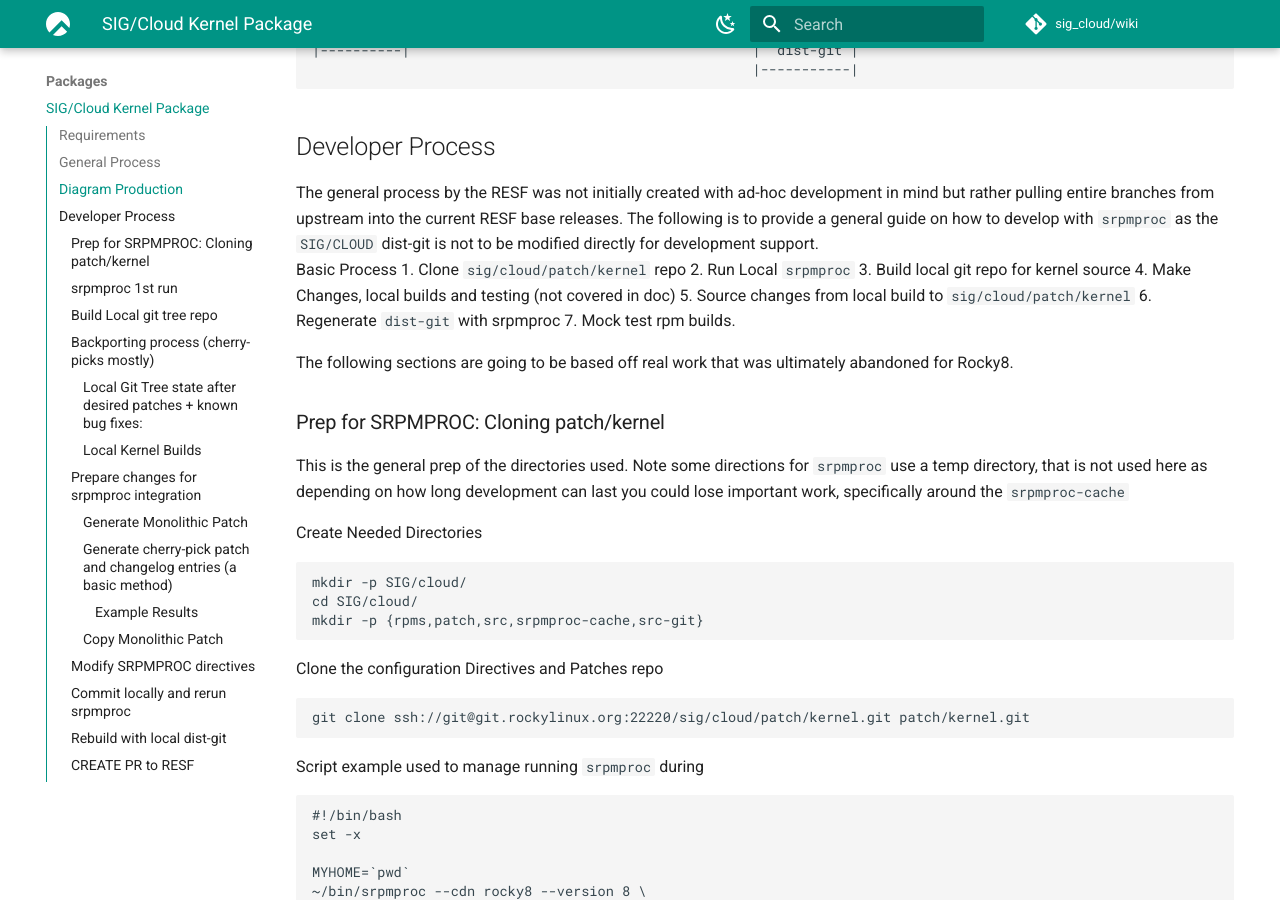
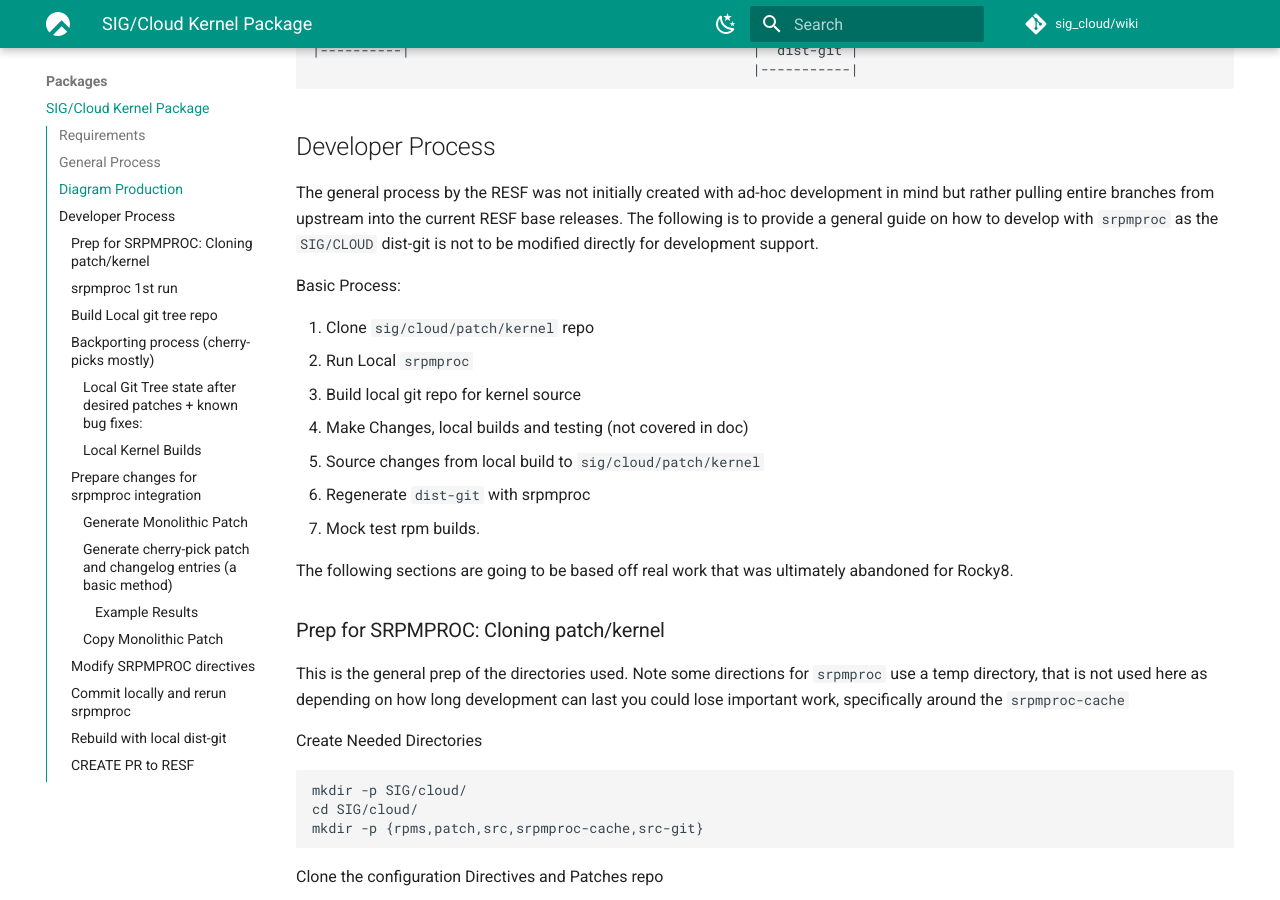
Before and after one commit to rocky-linux/sig-cloud-wiki, an MkDocs documentation site: the page built from docs/packages/kernel.md, in a window 1280 px wide and 900 px high, scrolled down 963 px. Built offline with MkDocs 1.6.1 and Material for MkDocs 9.7.7, drawn with Linux system fonts in a browser that asks for light colours.

```diff
--- a/docs/packages/kernel.md
+++ b/docs/packages/kernel.md
@@ -27,7 +27,9 @@ The RESF primary purpose is to rebuild and debrand a 1:1 bug replica of RHEL and
 
 ## Developer Process
 The general process by the RESF was not initially created with ad-hoc development in mind but rather pulling entire branches from upstream into the current RESF base releases.  The following is to provide a general guide on how to develop with `srpmproc` as the `SIG/CLOUD` dist-git is not to be modified directly for development support.
-Basic Process
+
+Basic Process:
+
 1. Clone `sig/cloud/patch/kernel` repo
 2. Run Local `srpmproc`
 3. Build local git repo for kernel source
```
